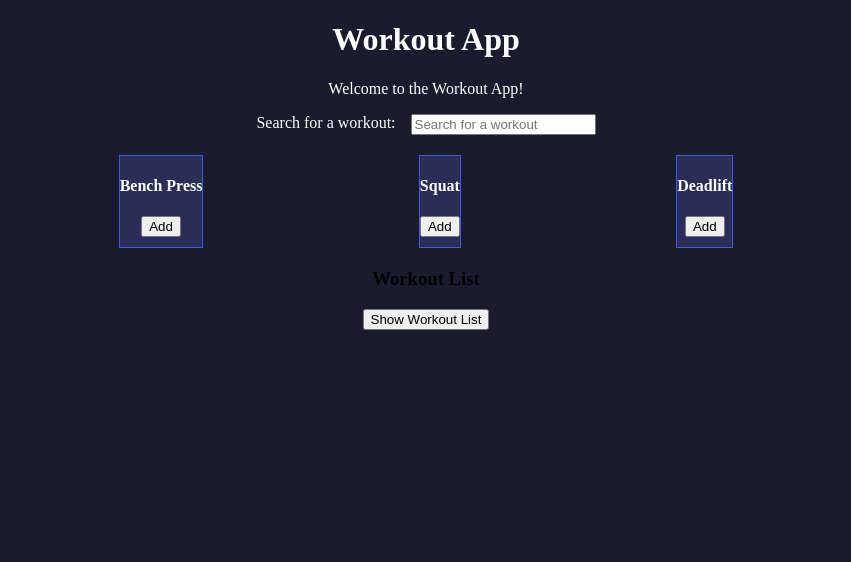
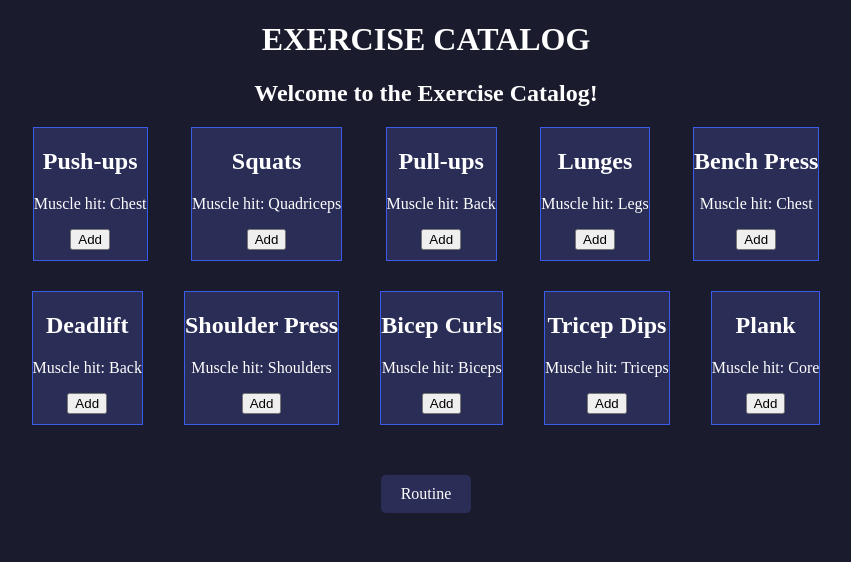
Before and after one commit to nicolaspowell/Workout-app, a Flask app: page / in a window 1280 px wide. Shown: the top 562 px of the page, without its empty margins (214-1065 px from the left). Run offline with Flask 3, Linux system fonts and the light colour scheme.

Commit message:
added flask and jinja2 to the project, took out hard coded cards and used jinja2 to dynamically generate cards from a list of exercises created data.py to hold the list of exercises created a new routine page that shows the usesrs desired exercises

```diff
--- a/app.py
+++ b/app.py
@@ -1,10 +1,15 @@
 from flask import Flask, render_template
+from logic.data import exercises;
 
 app = Flask(__name__)
 
 @app.route('/')
-def home():
-    return render_template('home.html')
+def catalog():
+    return render_template('catalog.html',workouts = exercises)
+
+@app.route('/muscle')
+def muscle():
+    return render_template('muscle.html')
 
 if __name__ == '__main__':
     app.run(debug=True)
--- /dev/null
+++ b/logic/data.py
@@ -0,0 +1,42 @@
+exercises = [
+	{
+		"name": "Push-ups",
+		"muscle": "Chest",
+	},
+	{
+		"name": "Squats",
+		"muscle": "Quadriceps",
+	},
+	{
+		"name": "Pull-ups",
+		"muscle": "Back",
+	},
+	{
+		"name": "Lunges",
+		"muscle": "Legs",
+	},
+	{
+		"name": "Bench Press",
+		"muscle": "Chest",
+	},
+	{
+		"name": "Deadlift",
+		"muscle": "Back",
+	},
+	{
+		"name": "Shoulder Press",
+		"muscle": "Shoulders",
+	},
+	{
+		"name": "Bicep Curls",
+		"muscle": "Biceps",
+	},
+	{
+		"name": "Tricep Dips",
+		"muscle": "Triceps",
+	},
+	{
+		"name": "Plank",
+		"muscle": "Core",
+	},
+]
--- a/static/script.js
+++ b/static/script.js
@@ -1,23 +1,27 @@
 
-const wrkout = document.querySelector(".workoutcards");
+const wrkout = document.querySelector(".workout-cards");
 const routine = document.querySelector(".workout-list");
 const showListButton = document.getElementById("showListButton")
-
+if(showListButton){
     showListButton.addEventListener('click', ()=>{
         routine.classList.toggle('hidden');
     });
+}
+if(wrkout){
     wrkout.addEventListener("click", (event) => {
         if(event.target.classList.contains("button")){
-        const card = event.target.closest(".contents");
-        const workoutName = card.querySelector("h4").textContent;
+            const card = event.target.closest(".workout-card");
+            const workoutName = card.querySelector("h2").textContent;
 
             addExercise(workoutName);
         }
     });
+}
 
 function calculateVolume(sets, reps, weight) {
     return sets * reps * weight;
 }
+/*
 function addExercise(exercise) {
     // Implementation to add an exercise
     const list = routine.querySelectorAll("li");
@@ -69,6 +73,65 @@ function addExercise(exercise) {
 
 
 }
+*/
+function addExercise(exercise) {
+    let routine = JSON.parse(localStorage.getItem("routine")) || [];
+    if(routine.includes(exercise)){
+        return;
+    }
+    routine.push(exercise);
+    localStorage.setItem("routine", JSON.stringify(routine));
+}
+if (routine) {
+    const savedRoutine =
+        JSON.parse(localStorage.getItem("routine")) || [];
+
+    savedRoutine.forEach(exercise => {
+        createExerciseListItem(exercise);
+    });
+}
+function createExerciseListItem(exercise) {
+    const listItem = document.createElement("li");
+    listItem.dataset.exercise = exercise;
+    listItem.textContent = exercise;
+    listItem.style.backgroundColor = "#2a2d56";
+    listItem.style.display = "flex";
+    listItem.style.alignItems = "center";
+    listItem.style.justifyContent = "center";
+    listItem.style.position = "relative";
+    listItem.style.padding = "5px";
+    listItem.style.margin = "5px 0";
+    listItem.style.borderRadius = "5px";
+
+    const removeButton = document.createElement("button");
+    removeButton.type = "button";
+    removeButton.textContent = "❌";
+    removeButton.setAttribute("aria-label", `Remove ${exercise}`);
+    removeButton.style.position = "absolute";
+    removeButton.style.right = "45px";
+
+    const lineThroughButton = document.createElement("button");
+    lineThroughButton.type = "button";
+    lineThroughButton.textContent = "✔️";
+    lineThroughButton.setAttribute("aria-label", `Mark ${exercise} as completed`);
+    lineThroughButton.style.position = "absolute";
+    lineThroughButton.style.right = "5px";
+
+    removeButton.addEventListener("click", () => {
+        listItem.remove();
+        let routine = JSON.parse(localStorage.getItem("routine")) || [];
+        routine = routine.filter(item => item !== exercise);
+        localStorage.setItem("routine", JSON.stringify(routine));
+    });
+
+    lineThroughButton.addEventListener("click", () => {
+        listItem.classList.toggle("line-through");
+    });
+
+    routine.appendChild(listItem);
+    listItem.appendChild(removeButton);
+    listItem.appendChild(lineThroughButton);
+}
 
 function filterExercises(workouts){
     // TODO: Implement filtering.
--- a/static/style.css
+++ b/static/style.css
@@ -1,4 +1,4 @@
-.workoutcards{
+.workout-cards{
     display: flex;
     flex-wrap: wrap;
     align-items: center;
@@ -7,6 +7,13 @@
     max-width: 800px;
     gap: 30px;
 
+}
+.workout-card{
+    border: 1px solid rgb(59, 91, 234);
+    text-align: center;
+    color: white;
+    background-color: #2a2d56;
+    padding-bottom: 10px;
 }
 .contents{
     border: 1px solid rgb(59, 91, 234);
@@ -53,3 +60,18 @@ body{
 .line-through {
     text-decoration: line-through;
 }
+.nav-button {
+    display: inline-block;
+    margin: 50px 0;
+    padding: 10px 20px;
+    border-radius: 5px;
+    width: auto;
+    text-decoration: none;
+    text-align: center;
+    background-color: #2a2d56;
+    color: white;
+}
+.nav-button-container{
+    display: flex;
+    justify-content: center;
+}
--- /dev/null
+++ b/templates/catalog.html
@@ -0,0 +1,37 @@
+<!DOCTYPE html>
+<html lang="en">
+
+<head>
+    <meta charset="UTF-8">
+    <meta name="viewport" content="width=device-width, initial-scale=1.0">
+
+    <title>Exercise Catalog</title>
+
+    <link rel="stylesheet"
+          href="{{ url_for('static', filename='style.css') }}">
+</head>
+
+<body>
+    <div class = "header">
+        <h1>EXERCISE CATALOG</h1>
+        <h2>Welcome to the Exercise Catalog!</h2>
+    </div>
+
+    <div class="workout-cards">
+        {% for exercise in workouts %}
+
+            <div class="workout-card">
+                <h2>{{ exercise.name }}</h2>
+                <p>Muscle hit: {{ exercise.muscle }}</p>
+                <button type="button" class="button">Add</button>
+            </div>
+
+        {% endfor %}
+    </div>
+    <div class = "nav-button-container">
+        <a href="{{ url_for('muscle') }}" class = "nav-button">Routine</a>
+    </div>
+    <script src="{{ url_for('static', filename='script.js') }}"></script>
+
+</body>
+</html>
```
Also changed, not shown: templates/muscle.html (+32 -0 lines). Lines whose indentation alone changed are shown as unchanged.
